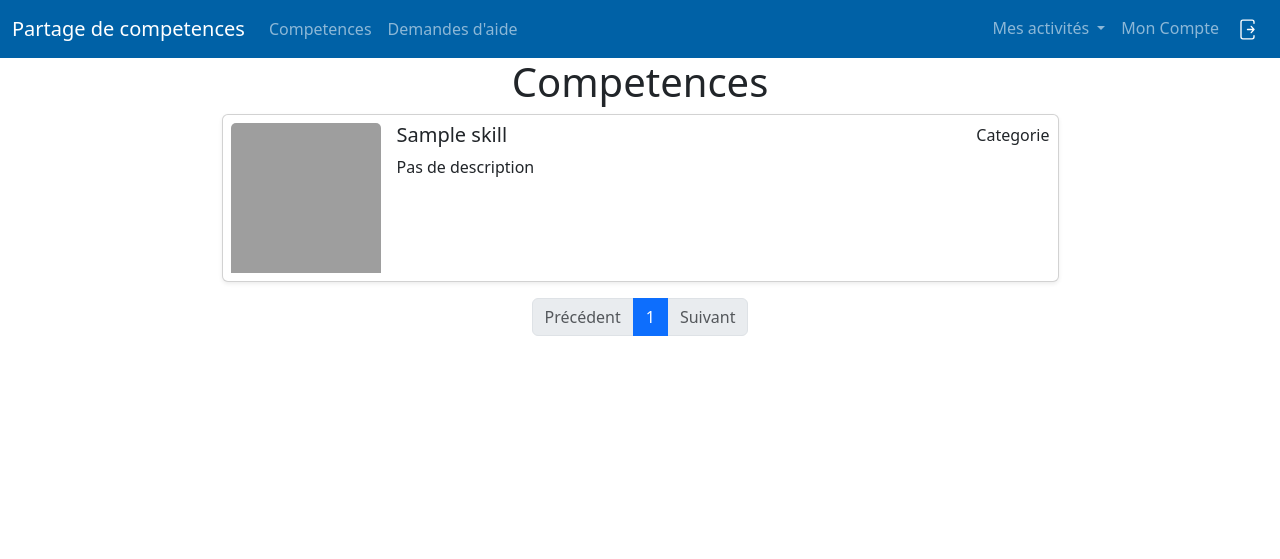
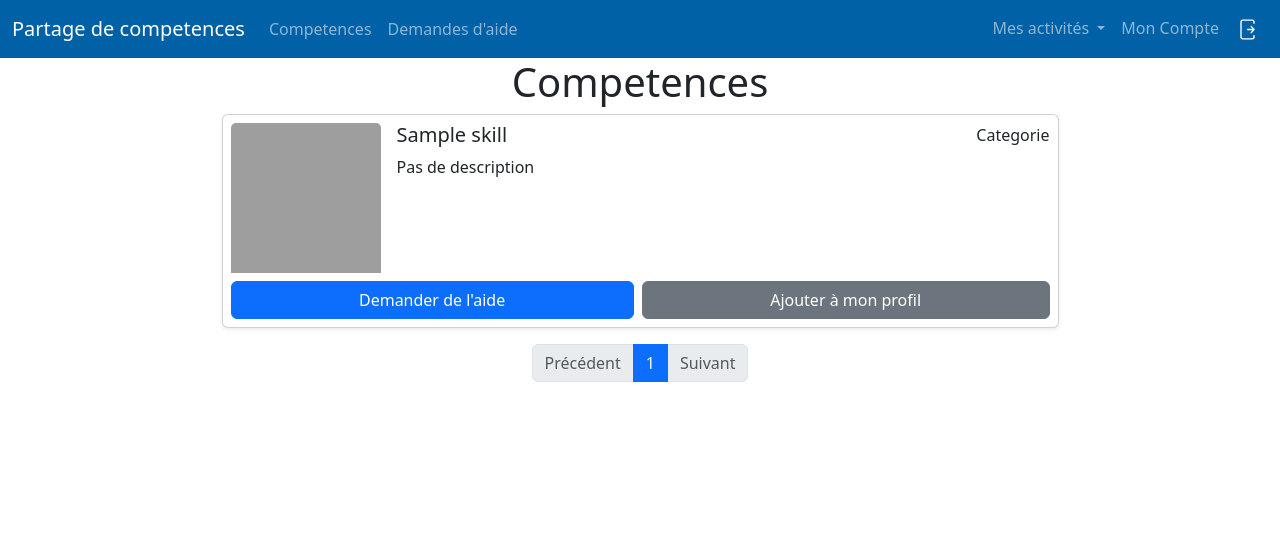
Before and after one commit to rdpt03/FMS-PYDJANGO-EVAL-Partage-Competences, a Django app: template core/templates/skills/list_connected.html in a window 1280 px wide. Shown: the top 559 px of the page. Run offline with Django 5.2, Linux system fonts and the light colour scheme; the template is opened without the code that fills it: most values are stand-ins (such as "Sample title", 1, 10 or a date in 2020); grey boxes are pictures that could not be loaded.

Commit message:
add buttons to handle future options

```diff
--- a/core/templates/skills/list_connected.html
+++ b/core/templates/skills/list_connected.html
@@ -19,6 +19,11 @@
                 <div class="d-flex flex-column ms-3 text-end">
                     <p class="mb-1">Categorie</p>
                 </div>
+            </div>
+            <!-- buttons -->
+            <div class="mt-auto d-flex gap-2 pt-2">
+                <a class="btn btn-primary flex-grow-1">Demander de l'aide</a>
+                <a class="btn btn-secondary flex-grow-1" href="{% url 'add_skill_to_profile' skill.id %}">Ajouter à mon profil</a>
             </div>
         </div>
     {% empty %}
```
